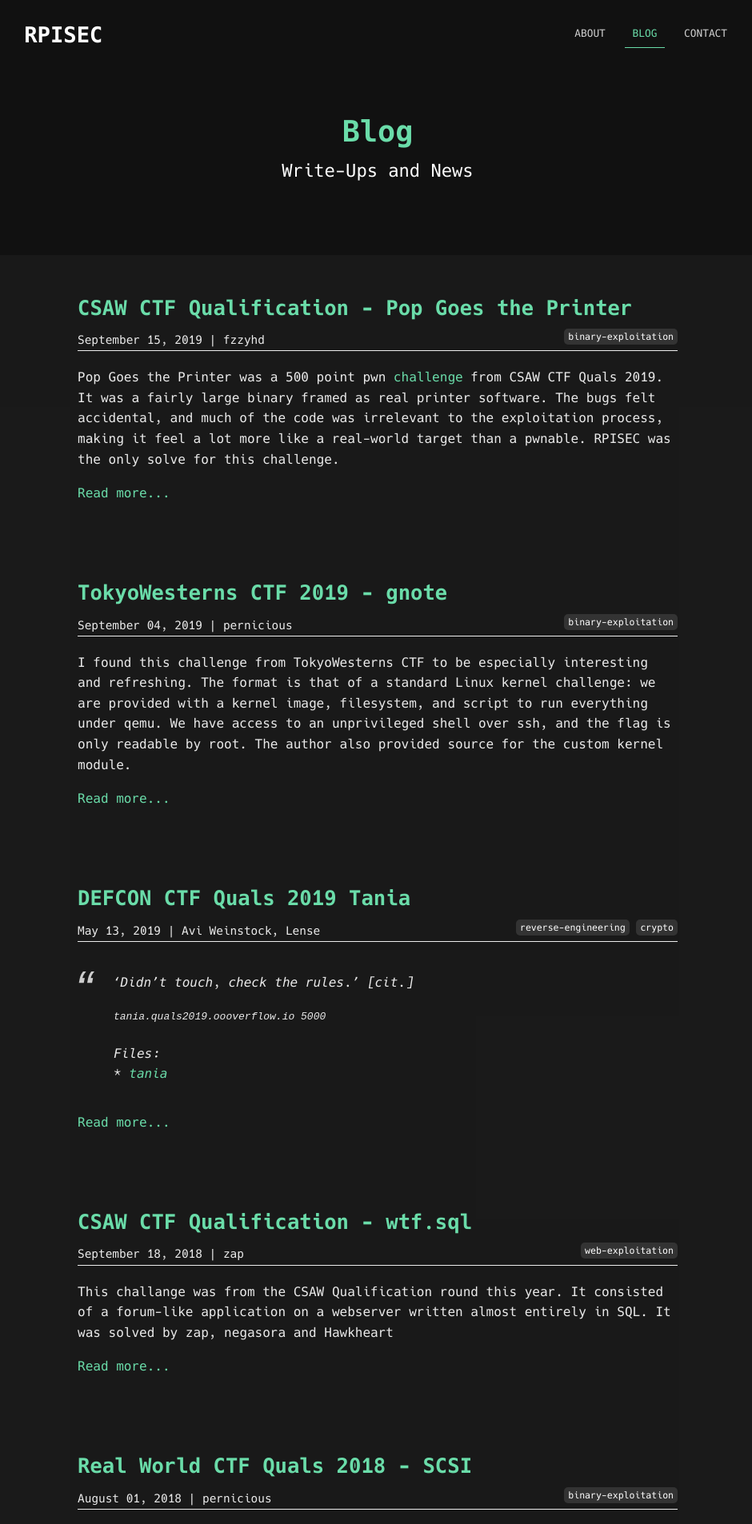
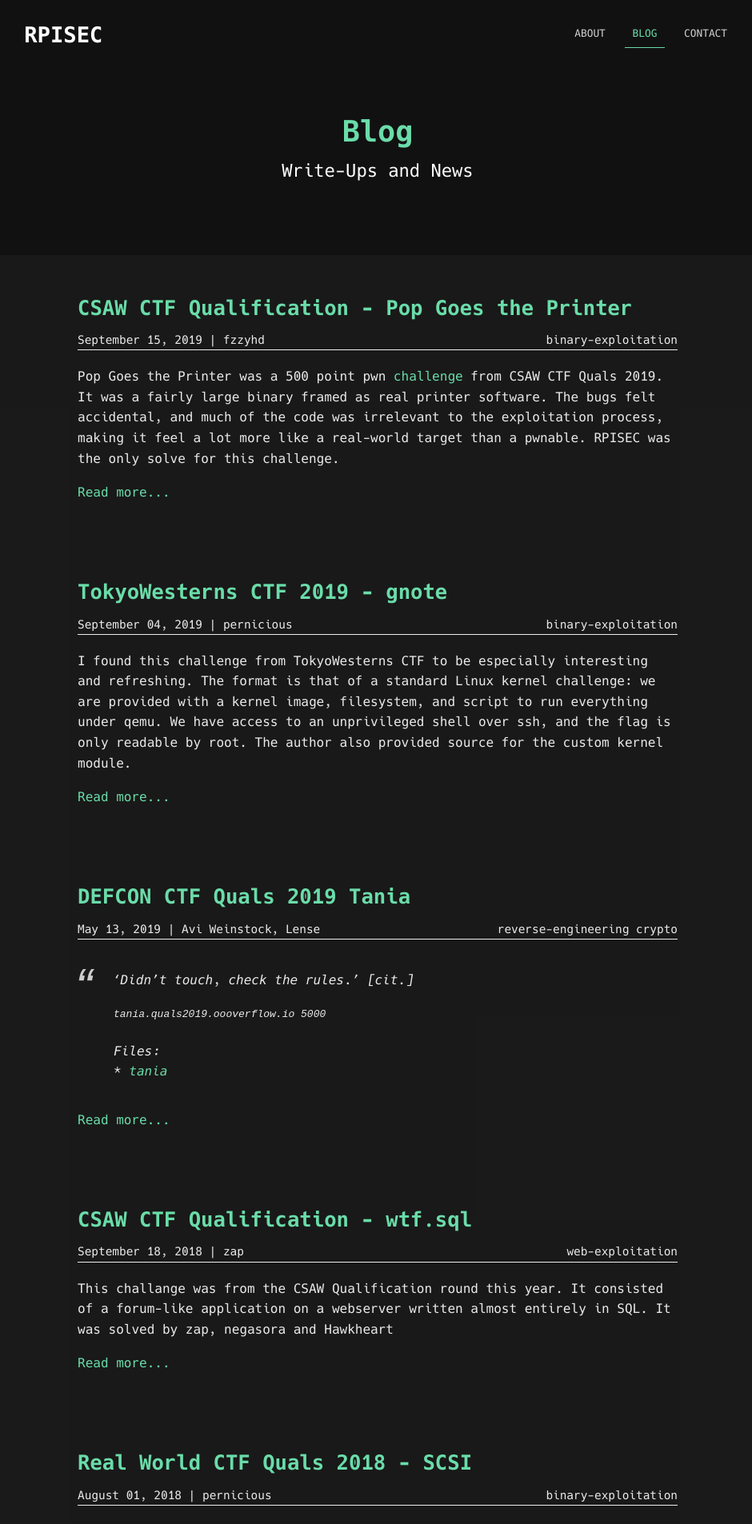
Before and after one commit to RPISEC/website, a Jekyll site: the page built from blog/index.html, in a window 1280 px wide. Shown: the top 1906 px of the page at 80% size, without its empty margins (168-1108 px from the left). Built offline with Jekyll 4.4.1, drawn with Linux system fonts in a browser that asks for light colours; the list of posts is cut into pages by our own code.

```diff
--- a/_config.yml
+++ b/_config.yml
@@ -60,10 +60,6 @@ defaults:
 include:
   - .well-known
 
-jekyll-archives:
-  enabled:
-    - categories
-
 plugins:
   - jekyll-archives
   - jekyll-sitemap
--- a/_includes/post-title.html
+++ b/_includes/post-title.html
@@ -4,7 +4,7 @@
 	<span class="blog-categories">
         {% for category in include.post.categories %}
         <span class="blog-filter">
-            <a href="{{ site.baseurl }}/category/{{ category | slugify }}/">{{ category | capitalize }}</a>
+            {{ category | capitalize }}
         </span>
         {% endfor %}
 	</span>
```
